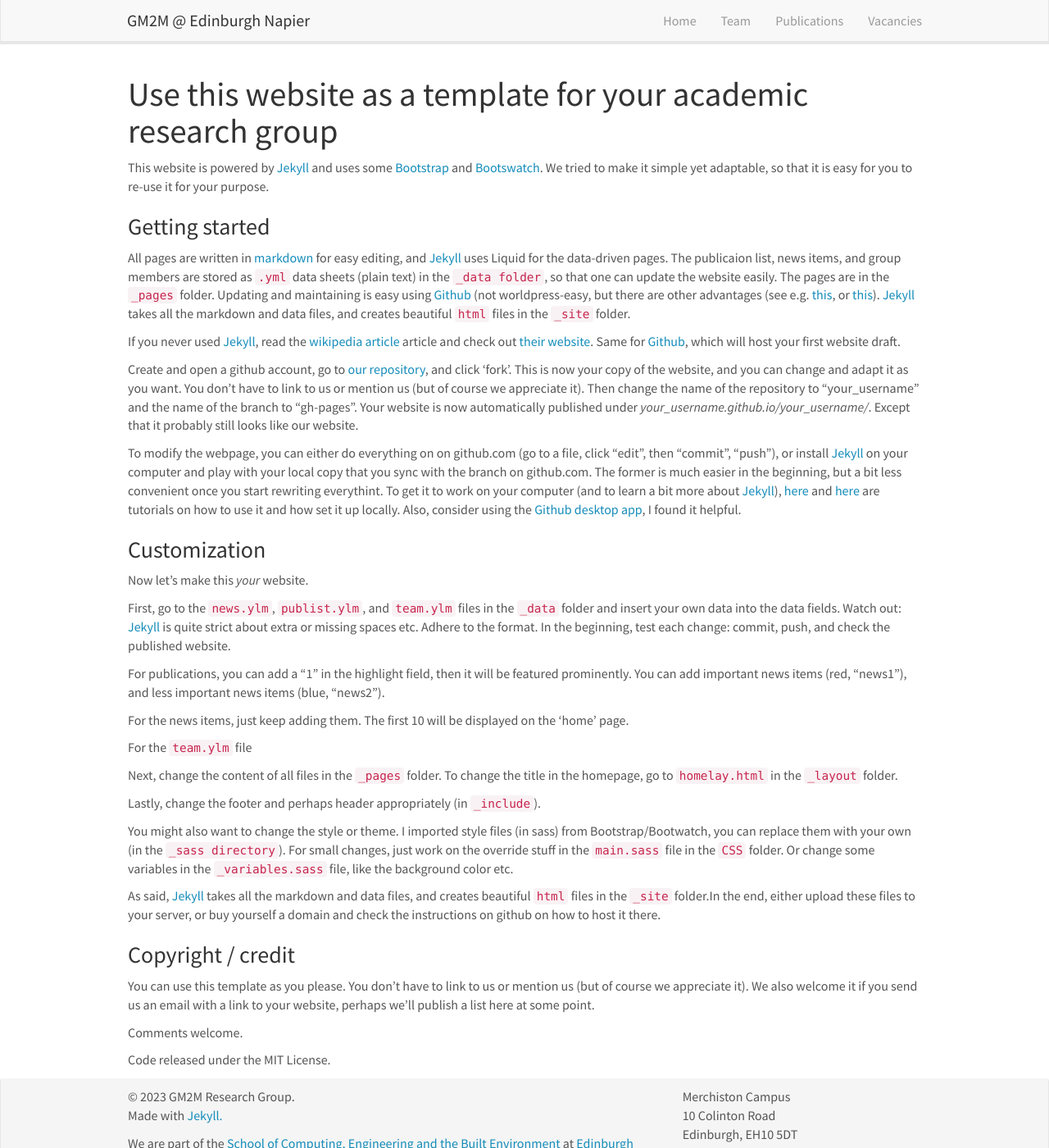
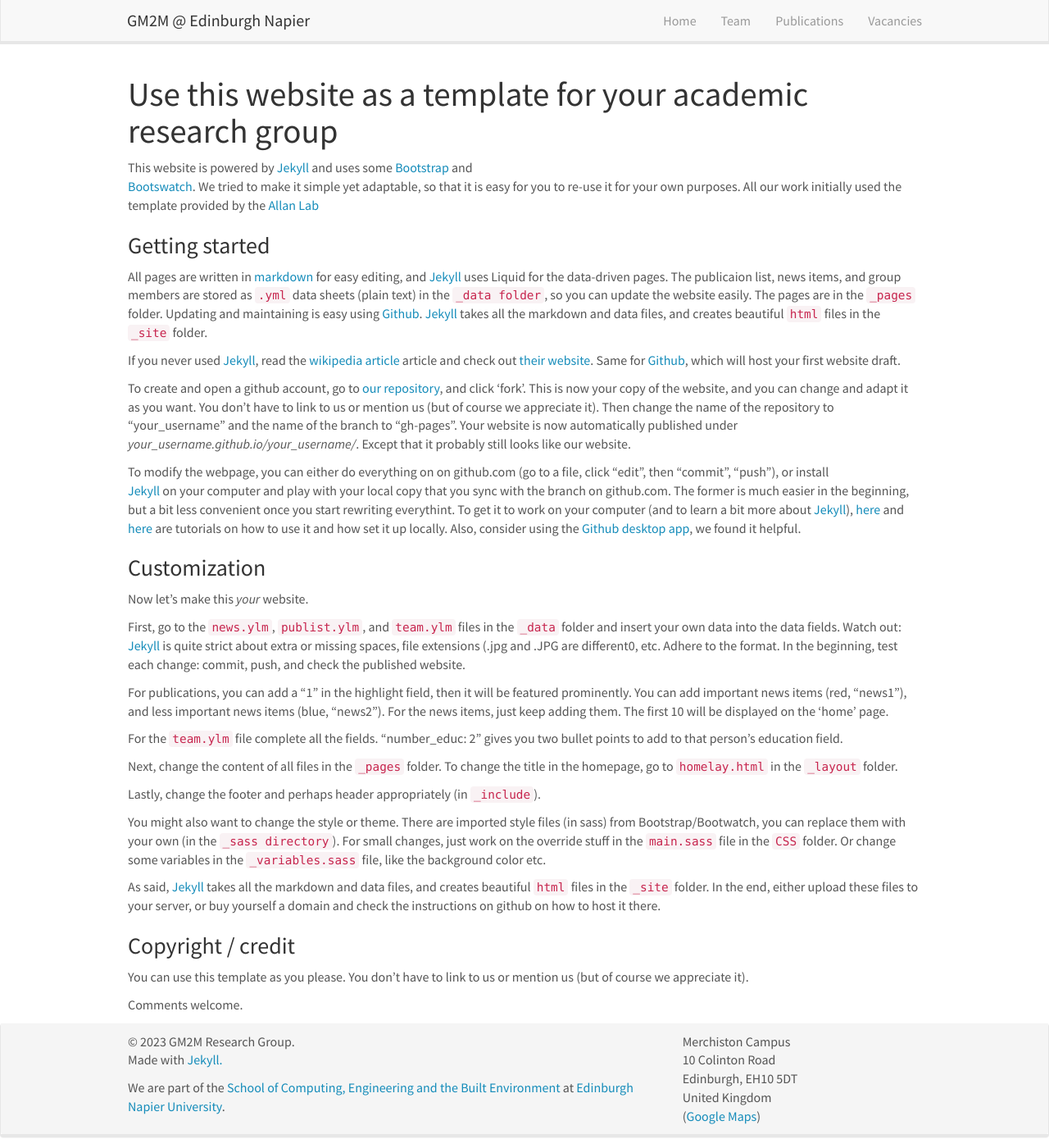
Before and after one commit to dbarretog/gm2m, a Jekyll site: the page built from _pages/aboutwebsite.md, in a window 1280 px wide and 1400 px high. Shown: the whole window at 82% size. Built offline with Jekyll 4.4.1, drawn with Linux system fonts in a browser that asks for light colours; nearby versions of some CDN libraries.

Commit message:
README and aboutwebsite.md updated. Team member added

```diff
--- a/_pages/aboutwebsite.md
+++ b/_pages/aboutwebsite.md
@@ -8,40 +8,56 @@ permalink: /aboutwebsite.html
 
 # Use this website as a template for your academic research group
 
-This website is powered by [Jekyll](https://jekyllrb.com) and uses some [Bootstrap](http://www.getbootstrap.com) and  [Bootswatch](http://www.bootswatch.com). We tried to make it simple yet adaptable, so that it is easy for you to re-use it for your purpose.
+This website is powered by [Jekyll](https://jekyllrb.com) and uses some [Bootstrap](http://www.getbootstrap.com) and
+[Bootswatch](http://www.bootswatch.com). We tried to make it simple yet adaptable, so that it is easy for you to re-use it for your own purposes.
+All our work initially used the template provided by the [Allan Lab](https://github.com/mpa139/allanlab)
 
 ### Getting started
-All pages are written in [markdown](https://github.com/adam-p/markdown-here/wiki/Markdown-Cheatsheet) for easy editing, and [Jekyll](https://jekyllrb.com) uses Liquid for the data-driven pages. The publicaion list, news items, and group members are stored as `.yml` data sheets (plain text) in the `_data folder`, so that one can update the website easily. The pages are in the `_pages` folder. Updating and maintaining is easy using [Github](http://www.github.com) (not worldpress-easy, but there are other advantages (see e.g. [this](https://www.taniarascia.com/make-a-static-website-with-jekyll/), or [this](http://www.webdesignerdepot.com/2015/11/jekyll-against-the-rest-of-the-world/)). [Jekyll](https://jekyllrb.com) takes all the markdown and data files, and creates beautiful `html` files in the `_site` folder.
+All pages are written in [markdown](https://github.com/adam-p/markdown-here/wiki/Markdown-Cheatsheet) for easy editing, and [Jekyll](https://jekyllrb.com)
+uses Liquid for the data-driven pages. The publicaion list, news items, and group members are stored as `.yml` data sheets (plain text) in the `_data folder`,
+so you can update the website easily. The pages are in the `_pages` folder. Updating and maintaining is easy using [Github](http://www.github.com).
+[Jekyll](https://jekyllrb.com) takes all the markdown and data files, and creates beautiful `html` files in the `_site` folder.
 
-If you never used [Jekyll](https://jekyllrb.com), read the [wikipedia article](https://en.wikipedia.org/wiki/Jekyll_(software)) article and check out [their website](https://jekyllrb.com). Same for [Github](http://www.github.com), which will host your first website draft.
+If you never used [Jekyll](https://jekyllrb.com), read the [wikipedia article](https://en.wikipedia.org/wiki/Jekyll_(software)) article and check out
+[their website](https://jekyllrb.com). Same for [Github](http://www.github.com), which will host your first website draft.
 
-Create and open a github account, go to [our repository](https://github.com/allanlab/allanlab), and click 'fork'. This is now your copy of the website, and you can change and adapt it as you want. You don't have to link to us or mention us (but of course we appreciate it). Then change the name of the repository to "your_username" and the name of the branch to "gh-pages".  Your website is now automatically published under *your_username.github.io/your_username/*. Except that it probably still looks like our website.
+To create and open a github account, go to [our repository](https://github.com/dbarretog/gm2m), and click 'fork'. This is now your copy of the website,
+and you can change and adapt it as you want. You don't have to link to us or mention us (but of course we appreciate it). Then change the name of the
+repository to "your_username" and the name of the branch to "gh-pages".  Your website is now automatically published under
+*your_username.github.io/your_username/*. Except that it probably still looks like our website.
 
-To modify the webpage, you can either do everything on on github.com (go to a file, click "edit", then "commit", "push"), or install  [Jekyll](https://jekyllrb.com) on your computer and play with your local copy that you sync with the branch on github.com.  The former is much easier in the beginning, but a bit less convenient once you start rewriting everythint. To get it to work on your computer (and to learn a bit more about [Jekyll](https://jekyllrb.com)), [here](https://www.taniarascia.com/make-a-static-website-with-jekyll/) and [here](https://scotch.io/tutorials/getting-started-with-jekyll-plus-a-free-bootstrap-3-starter-theme) are tutorials on how to use it and how set it up locally. Also, consider using the [Github desktop app](http://www.desktop.github.com), I found it helpful.
+To modify the webpage, you can either do everything on on github.com (go to a file, click "edit", then "commit", "push"), or install
+[Jekyll](https://jekyllrb.com) on your computer and play with your local copy that you sync with the branch on github.com.  The former is much easier
+in the beginning, but a bit less convenient once you start rewriting everythint. To get it to work on your computer (and to learn a bit more about
+[Jekyll](https://jekyllrb.com)), [here](https://www.taniarascia.com/make-a-static-website-with-jekyll/) and
+[here](https://scotch.io/tutorials/getting-started-with-jekyll-plus-a-free-bootstrap-3-starter-theme) are tutorials on how to use it and how set
+it up locally. Also, consider using the [Github desktop app](http://www.desktop.github.com), we found it helpful.
 
 ### Customization
 Now let's make this *your* website.
 
-First, go to the `news.ylm`, `publist.ylm`, and `team.ylm` files in the `_data` folder and insert your own data into the data fields. Watch out:  [Jekyll](https://jekyllrb.com) is quite strict about extra or missing spaces etc. Adhere to the format. In the beginning, test each change: commit, push, and check the published website.
+First, go to the `news.ylm`, `publist.ylm`, and `team.ylm` files in the `_data` folder and insert your own data into the data fields.
+Watch out:  [Jekyll](https://jekyllrb.com) is quite strict about extra or missing spaces, file extensions (.jpg and .JPG are different0,  etc.
+Adhere to the format. In the beginning, test each change: commit, push, and check the published website.
 
-For publications, you can add a "1" in the highlight field, then it will be featured prominently. You can add important  news items (red, "news1"), and less important  news items (blue, "news2").
+For publications, you can add a "1" in the highlight field, then it will be featured prominently. You can add important news items (red, "news1"), and
+less important  news items (blue, "news2"). For the news items, just keep adding them. The first 10 will be displayed on the 'home' page.
 
-For the news items, just keep adding them. The first 10 will be displayed on the 'home' page.
-
-For the `team.ylm` file
+For the `team.ylm` file complete all the fields. "number_educ: 2" gives you two bullet points to add to that person's education field.
 
 Next, change the content of all files in the `_pages` folder.  To change the title in the homepage, go to `homelay.html` in the `_layout` folder.
 
 Lastly, change the footer and perhaps header appropriately (in `_include`).
 
-You might also want to change the style or theme. I imported style files (in sass) from Bootstrap/Bootwatch, you can replace them with your own (in the `_sass directory`). For small changes, just work on the override stuff in the `main.sass` file in the `CSS` folder. Or change some variables in the `_variables.sass` file, like the background color etc.
+You might also want to change the style or theme. There are imported style files (in sass) from Bootstrap/Bootwatch, you can replace them with your own
+(in the `_sass directory`). For small changes, just work on the override stuff in the `main.sass` file in the `CSS` folder. Or change some variables in
+the `_variables.sass` file, like the background color etc.
 
-As said, [Jekyll](https://jekyllrb.com) takes all the markdown and data files, and creates beautiful `html` files in the `_site` folder.In the end, either upload these files  to your server, or buy yourself a domain and check the instructions on github on how to host it there.
+As said, [Jekyll](https://jekyllrb.com) takes all the markdown and data files, and creates beautiful `html` files in the `_site` folder. In the end,
+either upload these files  to your server, or buy yourself a domain and check the instructions on github on how to host it there.
 
 ### Copyright / credit
 
-You can use this template as you please. You don't have to link to us or mention us (but of course we appreciate it). We also welcome it if you send us an email with a link to your website, perhaps we'll publish a list here at some point.
+You can use this template as you please. You don't have to link to us or mention us (but of course we appreciate it).
 
 Comments welcome.
-
-Code released under the MIT License.
```
Also changed, not shown: README.md (+6 -6 lines), _data/team_members.yml (+9 -1 lines), images/teampic/Vicky_Dimitriadi.jpg, images/teampic/Willie_Laing.jpg (added).
